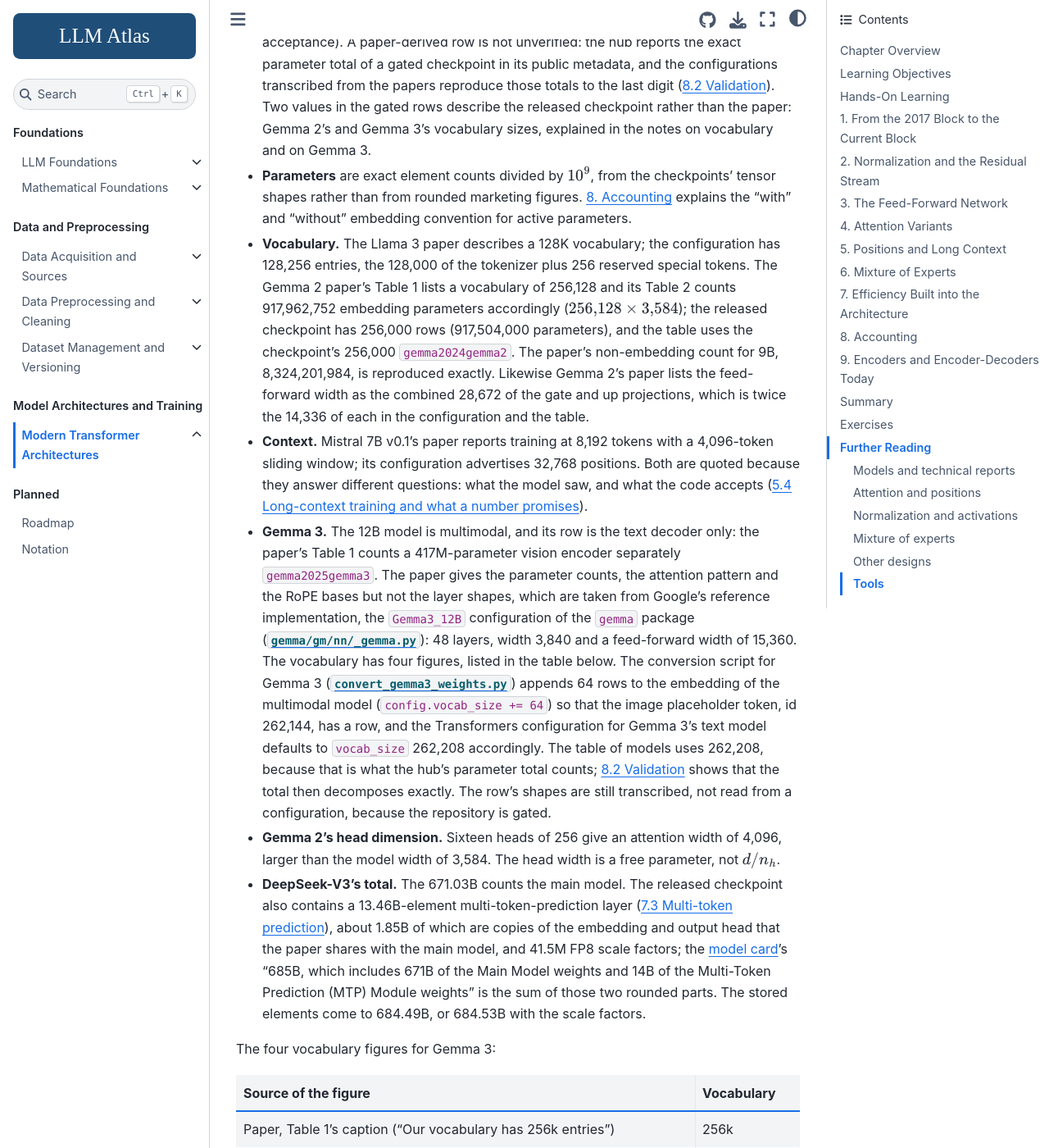
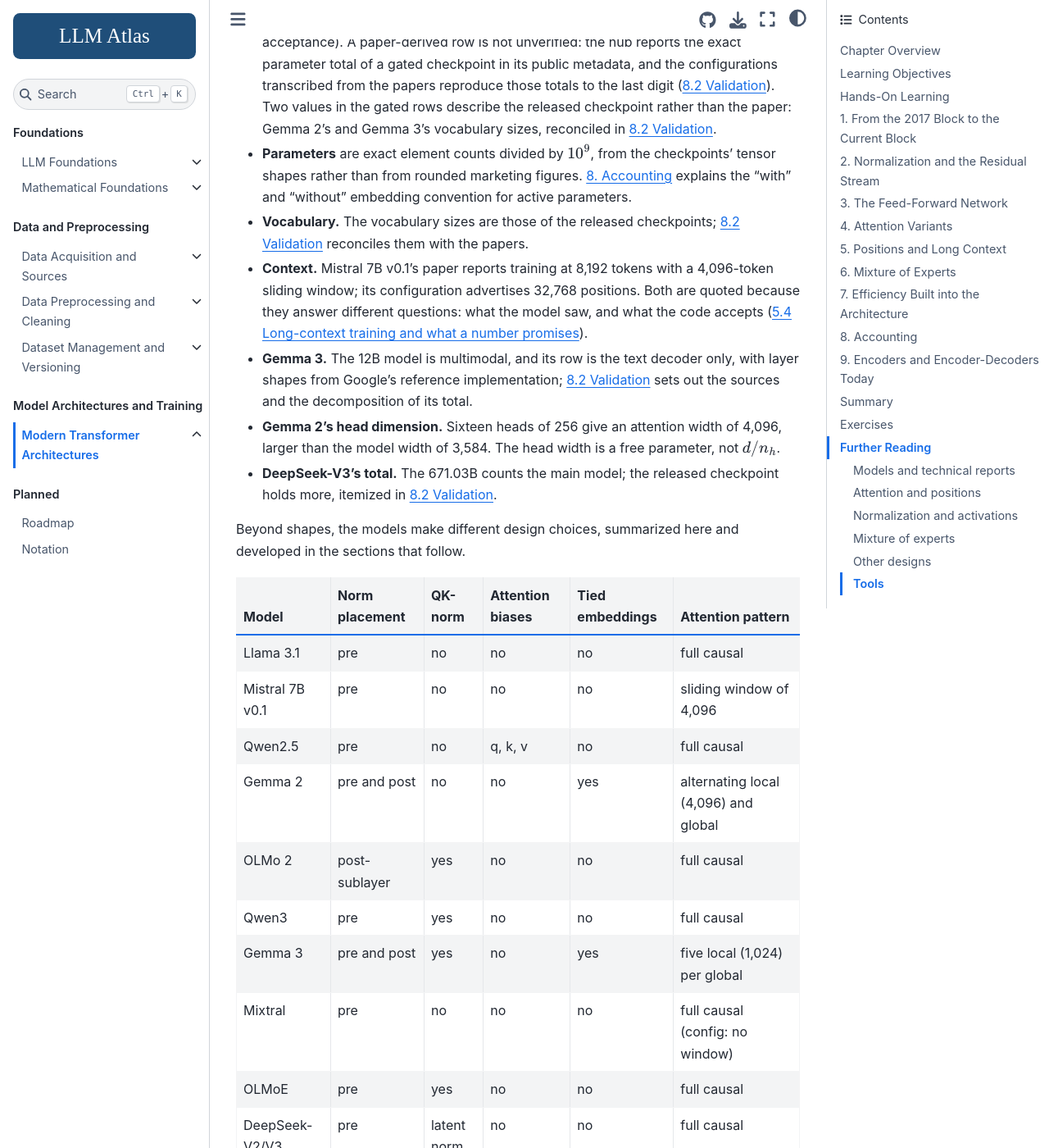
Before and after one commit to Beaker12/llmatlas, a Jupyter Book: the page built from chapters/06-architectures/index.md, in a window 1280 px wide and 1400 px high, scrolled down 6328 px. Shown: the whole window at 82% size. Built offline with Jupyter Book 1.0.4 settings and Sphinx 7.4.7 and the Sphinx Book theme 1.1.4, drawn with Linux system fonts in a browser that asks for light colours; pages that are not in the unit, such as notebooks, are missing from menus; cross-references to code outside the pages are shown as plain code; some of the changed text lies outside the part shown.

Commit message:
Admonition titles keep with their body in the PDF; chapter 6 section 1.1 trimmed, vocabulary and DeepSeek-V3 detail moved to 8.2; README figure note generalized

````diff
--- a/_config.yml
+++ b/_config.yml
@@ -112,6 +112,9 @@
         % Rows of the long tables (the notation page) are several lines tall: a chunk of 20 rows is taller than a
         % page and ran past the footer, so break after every 3 rows.
         \LTchunksize=3\relax
+        % An admonition's title bar is never left alone at the foot of a page: start the box on a new page when
+        % fewer than six lines remain (the title row plus the first lines of the body).
+        \BeforeBeginEnvironment{sphinxadmonition}{\par\needspace{6\baselineskip}}
     linkcheck_ignore:
       - "https://doi.org/10.1145/.*"      # dl.acm.org returns 403 to non-browser clients
       - "https://doi.org/10.1162/.*"      # direct.mit.edu returns 403 to non-browser clients
--- a/chapters/06-architectures/index.md
+++ b/chapters/06-architectures/index.md
@@ -131,25 +131,13 @@
 
 A few notes on reading the tables.
 
-- **Source.** "config" means the value is read from the model's `config.json` at the pinned commit listed in `data/pins.json`. "paper" means the architecture is taken from the model's paper, because the repository is gated (it needs an account and a license acceptance). A paper-derived row is not unverified: the hub reports the exact parameter total of a gated checkpoint in its public metadata, and the configurations transcribed from the papers reproduce those totals to the last digit ({ref}`sec-ch6-validation`). Two values in the gated rows describe the released checkpoint rather than the paper: Gemma 2's and Gemma 3's vocabulary sizes, explained in the notes on vocabulary and on Gemma 3.
+- **Source.** "config" means the value is read from the model's `config.json` at the pinned commit listed in `data/pins.json`. "paper" means the architecture is taken from the model's paper, because the repository is gated (it needs an account and a license acceptance). A paper-derived row is not unverified: the hub reports the exact parameter total of a gated checkpoint in its public metadata, and the configurations transcribed from the papers reproduce those totals to the last digit ({ref}`sec-ch6-validation`). Two values in the gated rows describe the released checkpoint rather than the paper: Gemma 2's and Gemma 3's vocabulary sizes, reconciled in {ref}`sec-ch6-validation`.
 - **Parameters** are exact element counts divided by $10^9$, from the checkpoints' tensor shapes rather than from rounded marketing figures. {ref}`sec-ch6-accounting` explains the "with" and "without" embedding convention for active parameters.
-- **Vocabulary.** The Llama 3 paper describes a 128K vocabulary; the configuration has 128,256 entries, the 128,000 of the tokenizer plus 256 reserved special tokens. The Gemma 2 paper's Table 1 lists a vocabulary of 256,128 and its Table 2 counts 917,962,752 embedding parameters accordingly ($256{,}128 \times 3{,}584$); the released checkpoint has 256,000 rows (917,504,000 parameters), and the table uses the checkpoint's 256,000 {cite}`gemma2024gemma2`. The paper's non-embedding count for 9B, 8,324,201,984, is reproduced exactly. Likewise Gemma 2's paper lists the feed-forward width as the combined 28,672 of the gate and up projections, which is twice the 14,336 of each in the configuration and the table.
+- **Vocabulary.** The vocabulary sizes are those of the released checkpoints; {ref}`sec-ch6-validation` reconciles them with the papers.
 - **Context.** Mistral 7B v0.1's paper reports training at 8,192 tokens with a 4,096-token sliding window; its configuration advertises 32,768 positions. Both are quoted because they answer different questions: what the model saw, and what the code accepts ({ref}`sec-ch6-long-context-training`).
-- **Gemma 3.** The 12B model is multimodal, and its row is the text decoder only: the paper's Table 1 counts a 417M-parameter vision encoder separately {cite}`gemma2025gemma3`. The paper gives the parameter counts, the attention pattern and the RoPE bases but not the layer shapes, which are taken from Google's reference implementation, the `Gemma3_12B` configuration of the `gemma` package ([`gemma/gm/nn/_gemma.py`](https://github.com/google-deepmind/gemma/blob/be0e06ff698422272ea40a82b58fd293885ec8cb/gemma/gm/nn/_gemma.py)): 48 layers, width 3,840 and a feed-forward width of 15,360. The vocabulary has four figures, listed in the table below. The conversion script for Gemma 3 ([`convert_gemma3_weights.py`](https://github.com/huggingface/transformers/blob/f4410762062c274fb53471e551e62b377df44cc1/src/transformers/models/gemma3/convert_gemma3_weights.py)) appends 64 rows to the embedding of the multimodal model (`config.vocab_size += 64`) so that the image placeholder token, id 262,144, has a row, and the Transformers configuration for Gemma 3's text model defaults to `vocab_size` 262,208 accordingly. The table of models uses 262,208, because that is what the hub's parameter total counts; {ref}`sec-ch6-validation` shows that the total then decomposes exactly. The row's shapes are still transcribed, not read from a configuration, because the repository is gated.
+- **Gemma 3.** The 12B model is multimodal, and its row is the text decoder only, with layer shapes from Google's reference implementation; {ref}`sec-ch6-validation` sets out the sources and the decomposition of its total.
 - **Gemma 2's head dimension.** Sixteen heads of 256 give an attention width of 4,096, larger than the model width of 3,584. The head width is a free parameter, not $d/n_h$.
-- **DeepSeek-V3's total.** The 671.03B counts the main model. The released checkpoint also contains a 13.46B-element multi-token-prediction layer ({ref}`sec-ch6-multi-token-prediction`), about 1.85B of which are copies of the embedding and output head that the paper shares with the main model, and 41.5M FP8 scale factors; the [model card](https://huggingface.co/deepseek-ai/DeepSeek-V3)'s "685B, which includes 671B of the Main Model weights and 14B of the Multi-Token Prediction (MTP) Module weights" is the sum of those two rounded parts. The stored elements come to 684.49B, or 684.53B with the scale factors.
-
-The four vocabulary figures for Gemma 3:
-
-```{tabularcolumns} \Y{0.55}\Y{0.25}
-```
-
-| Source of the figure | Vocabulary |
-| --- | --- |
-| Paper, Table 1's caption ("Our vocabulary has 256k entries") | 256k |
-| Paper, text ("The resulting vocabulary has 262k entries") | 262k |
-| Reference implementation: one row per tokenizer entry | 262,144 |
-| Released Hugging Face checkpoint | 262,208 |
+- **DeepSeek-V3's total.** The 671.03B counts the main model; the released checkpoint holds more, itemized in {ref}`sec-ch6-validation`.
 
 Beyond shapes, the models make different design choices, summarized here and developed in the sections that follow.
 
@@ -1039,7 +1027,7 @@
 A parameter counter is only useful if it is right, and "right" has three different meanings, each checked.
 
 1. **Against the checkpoint.** `tools/fetch_arch_samples.py` reads the header of every `.safetensors` shard of each ungated model with two HTTP range requests (eight bytes for the header length, then the JSON header) and sums the tensor element counts. Counting elements rather than bytes makes the check independent of the storage type: OLMo 2 is stored in float32, DeepSeek-V3 in a mix of BF16, FP8 and float32. The counts are committed in `data/checkpoint_counts.json`. The function reproduces **all eight** to the last digit: for DeepSeek-V3, the main model's 671,026,419,200 elements, with the multi-token-prediction layer (`model.layers.61.*`) and the FP8 scale tensors (`*_scale_inv`) summed separately and excluded.
-2. **Against the hub's totals for gated models.** The paper-derived configurations of Llama 3.1 8B and 70B and of Gemma 2 9B (with Gemma 2's vocabulary of 256,000 taken from the hub, not the paper's 256,128) are not downloadable, but the hub's public metadata reports each checkpoint's parameter total. The function applied to the transcribed configurations gives 8,030,261,248, 70,553,706,496 and 9,241,705,984, matching the metadata exactly. That checks the architecture description of each paper, including Gemma 2's four norms and tied embeddings. Gemma 3 12B's hub total of 12,187,325,040 also includes the vision encoder, so its check has three parts, set out after this list {cite}`gemma2025gemma3`.
+2. **Against the hub's totals for gated models.** The paper-derived configurations of Llama 3.1 8B and 70B and of Gemma 2 9B (with Gemma 2's vocabulary taken from the hub, not the paper, as set out below) are not downloadable, but the hub's public metadata reports each checkpoint's parameter total. The function applied to the transcribed configurations gives 8,030,261,248, 70,553,706,496 and 9,241,705,984, matching the metadata exactly. That checks the architecture description of each paper, including Gemma 2's four norms and tied embeddings. Gemma 3 12B's hub total of 12,187,325,040 also includes the vision encoder, so its check has three parts, set out after this list {cite}`gemma2025gemma3`.
 3. **Against the published figures.** Each vendor's quoted total, and active count in its convention, is compared with a tolerance of half a unit in the last published digit, except where noted. In the table, "Total" and "Active" are computed; the last column gives the convention the vendor's active count matches.
 
 ```{tabularcolumns} \Y{0.21}\Y{0.17}\Y{0.09}\Y{0.18}\Y{0.16}\Y{0.19}
@@ -1059,7 +1047,23 @@
 
 The published figures come from: the model cards of [Qwen2.5 7B](https://huggingface.co/Qwen/Qwen2.5-7B) ("Number of Parameters: 7.61B"), [Qwen3 8B](https://huggingface.co/Qwen/Qwen3-8B-Base) ("8.2B" and "(Non-Embedding): 6.95B") and [DeepSeek-V3](https://huggingface.co/deepseek-ai/DeepSeek-V3) ("671B" and "37B"); the OLMoE paper ("6.9B total parameters, of which only 1.3B are activated" {cite}`muennighoff2025olmoe`; the [model card](https://huggingface.co/allenai/OLMoE-1B-7B-0924) rounds these to "1B active and 7B total"); Mistral's announcements of [Mistral 7B](https://mistral.ai/news/announcing-mistral-7b) ("a 7.3B parameter model") and [Mixtral](https://mistral.ai/news/mixtral-of-experts) ("46.7B total parameters but only uses 12.9B parameters per token"); and the DeepSeek-V2 paper for V2-Lite ("15.7B total parameters, of which 2.4B are activated") {cite}`deepseek2024v2`.
 
-**Gemma 3's total.** The decomposition of the hub's total of 12,187,325,040 parameters for Gemma 3 12B:
+**Vocabulary sizes.** The Llama 3 paper describes a 128K vocabulary; the configuration has 128,256 entries, the 128,000 of the tokenizer plus 256 reserved special tokens. The Gemma 2 paper's Table 1 lists a vocabulary of 256,128 and its Table 2 counts 917,962,752 embedding parameters accordingly ($256{,}128 \times 3{,}584$); the released checkpoint has 256,000 rows (917,504,000 parameters), and the table of models uses the checkpoint's 256,000 {cite}`gemma2024gemma2`. The paper's non-embedding count for 9B, 8,324,201,984, is reproduced exactly. Likewise Gemma 2's paper lists the feed-forward width as the combined 28,672 of the gate and up projections, which is twice the 14,336 of each in the configuration and the table.
+
+**DeepSeek-V3's total.** The 671.03B counts the main model. The released checkpoint also contains a 13.46B-element multi-token-prediction layer ({ref}`sec-ch6-multi-token-prediction`), about 1.85B of which are copies of the embedding and output head that the paper shares with the main model, and 41.5M FP8 scale factors; the [model card](https://huggingface.co/deepseek-ai/DeepSeek-V3)'s "685B, which includes 671B of the Main Model weights and 14B of the Multi-Token Prediction (MTP) Module weights" is the sum of those two rounded parts. The stored elements come to 684.49B, or 684.53B with the scale factors.
+
+**Gemma 3's total.** The 12B model is multimodal, and its row is the text decoder only: the paper's Table 1 counts a 417M-parameter vision encoder separately {cite}`gemma2025gemma3`. The paper gives the parameter counts, the attention pattern and the RoPE bases but not the layer shapes, which are taken from Google's reference implementation, the `Gemma3_12B` configuration of the `gemma` package ([`gemma/gm/nn/_gemma.py`](https://github.com/google-deepmind/gemma/blob/be0e06ff698422272ea40a82b58fd293885ec8cb/gemma/gm/nn/_gemma.py)): 48 layers, width 3,840 and a feed-forward width of 15,360. The vocabulary has four figures, listed in the table below. The conversion script for Gemma 3 ([`convert_gemma3_weights.py`](https://github.com/huggingface/transformers/blob/f4410762062c274fb53471e551e62b377df44cc1/src/transformers/models/gemma3/convert_gemma3_weights.py)) appends 64 rows to the embedding of the multimodal model (`config.vocab_size += 64`) so that the image placeholder token, id 262,144, has a row, and the Transformers configuration for Gemma 3's text model defaults to `vocab_size` 262,208 accordingly. The table of models uses 262,208, because that is what the hub's parameter total counts; the decomposition below shows that the total then decomposes exactly. The row's shapes are still transcribed, not read from a configuration, because the repository is gated.
+
+```{tabularcolumns} \Y{0.55}\Y{0.25}
+```
+
+| Source of the figure | Vocabulary |
+| --- | --- |
+| Paper, Table 1's caption ("Our vocabulary has 256k entries") | 256k |
+| Paper, text ("The resulting vocabulary has 262k entries") | 262k |
+| Reference implementation: one row per tokenizer entry | 262,144 |
+| Released Hugging Face checkpoint | 262,208 |
+
+The decomposition of the hub's total of 12,187,325,040 parameters for Gemma 3 12B:
 
 ```{tabularcolumns} \Y{0.36}\Y{0.24}\Y{0.30}
 ```
````
Also changed, not shown: README.md (+1 -1 lines), 2 other files.
